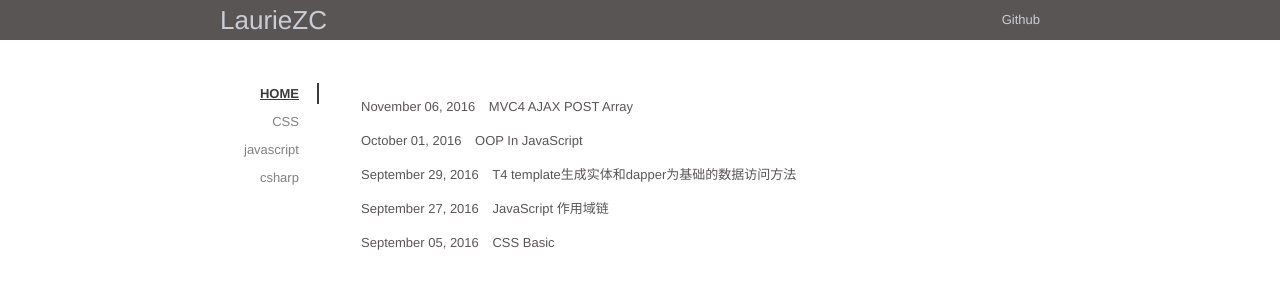
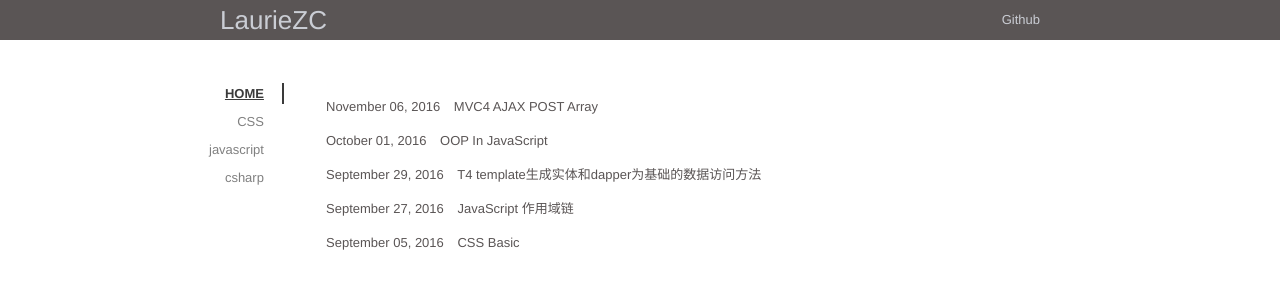
Before and after one commit to lauriezc/note, a Jekyll site: the page built from index.html, in a window 1280 px wide. Shown: the top 300 px of the page. Built offline with Jekyll 4.4.1, drawn with Linux system fonts in a browser that asks for light colours; nearby versions of some CDN libraries.

Commit message:
change category nav and content position

```diff
--- a/css/base.css
+++ b/css/base.css
@@ -68,7 +68,7 @@ a:hover {
 .category-nav {
     padding:20px 0 0 0;
     position : fixed;
-    margin-left : -45px;
+    margin-left : -80px;
 }
 
 .category {
@@ -113,7 +113,7 @@ a:hover {
 
 .dinner {
     padding:30px;
-    margin:50px 0 0 65px;
+    margin:50px 0 0 30px;
 }
 .dinner ul {
     margin:0;
```
